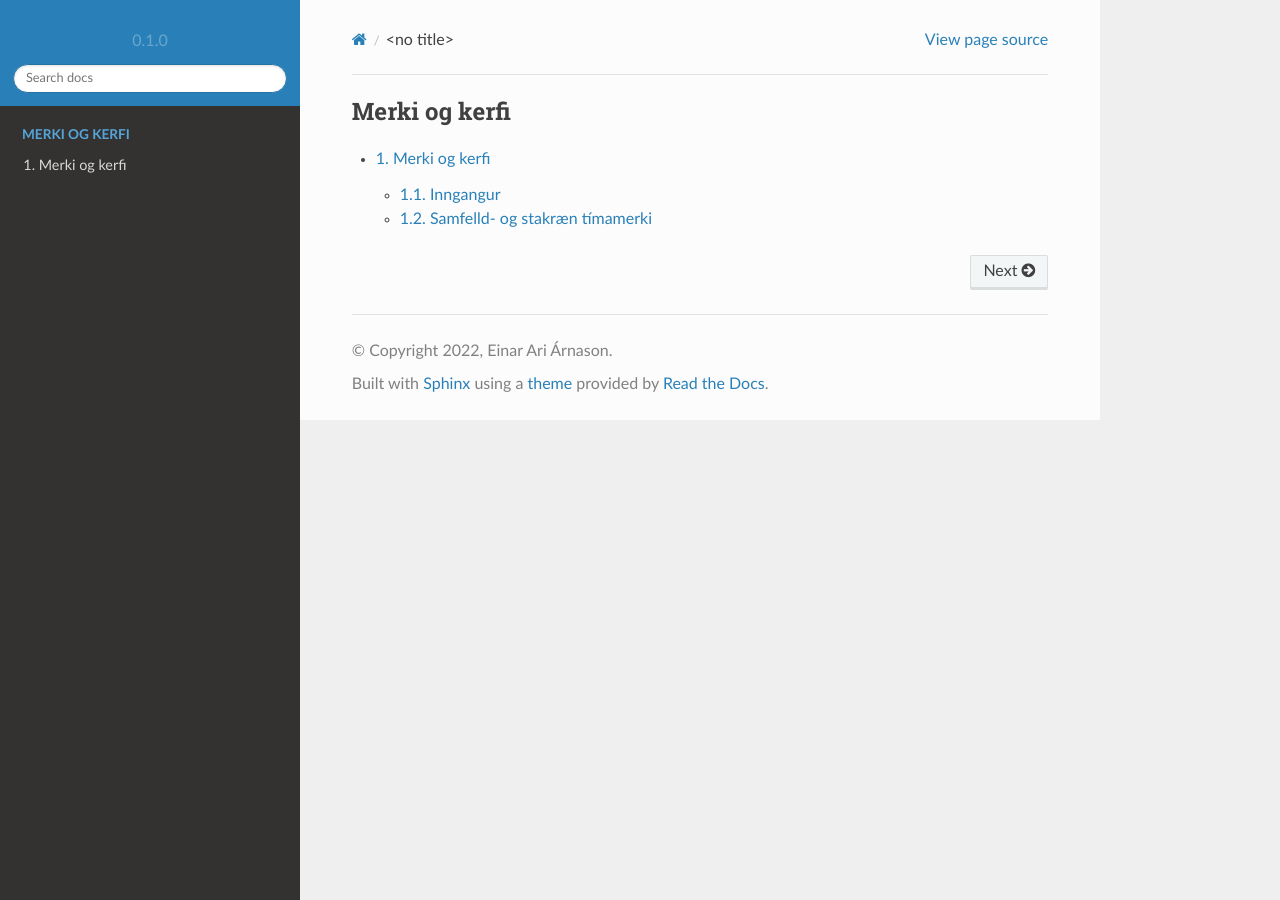
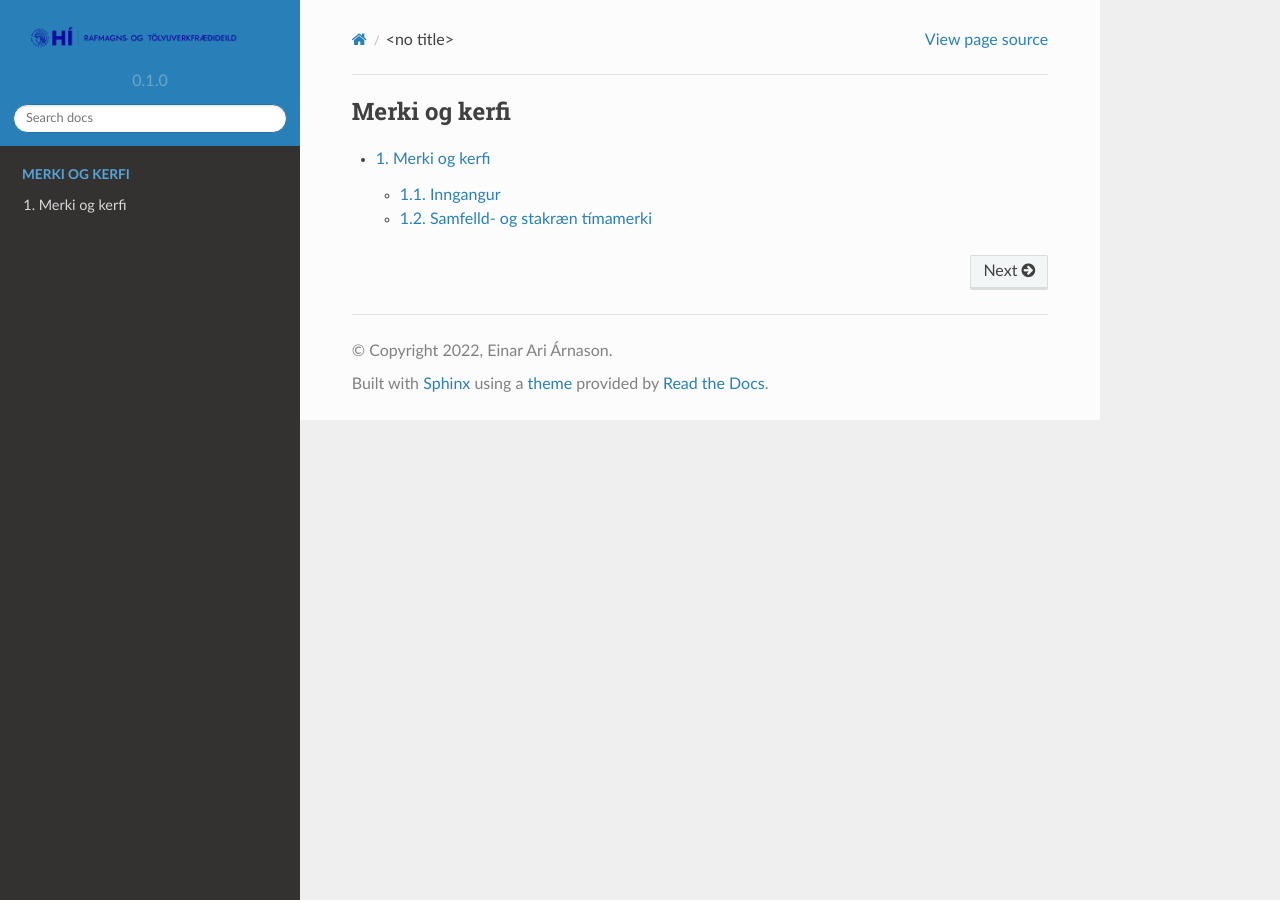
Before and after one commit to CreativeExpert/merkiogkerfi, a Sphinx documentation site: the page built from docs/source/index.rst, in a window 1280 px wide. Built offline with Sphinx 7.4.7 and the Read the Docs theme 2.0.0, drawn with Linux system fonts in a browser that asks for light colours.

Commit message:
Update conf.py

```diff
--- a/docs/source/conf.py
+++ b/docs/source/conf.py
@@ -56,6 +56,8 @@ templates_path = ['_templates']
 # -- Options for HTML output
 
 html_theme = 'sphinx_rtd_theme'
+html_logo = "hi-audkenni_26-raftold.png"
+html_show_sourcelink = True
 
 # -- Options for EPUB output
 epub_show_urls = 'footnote'
```
